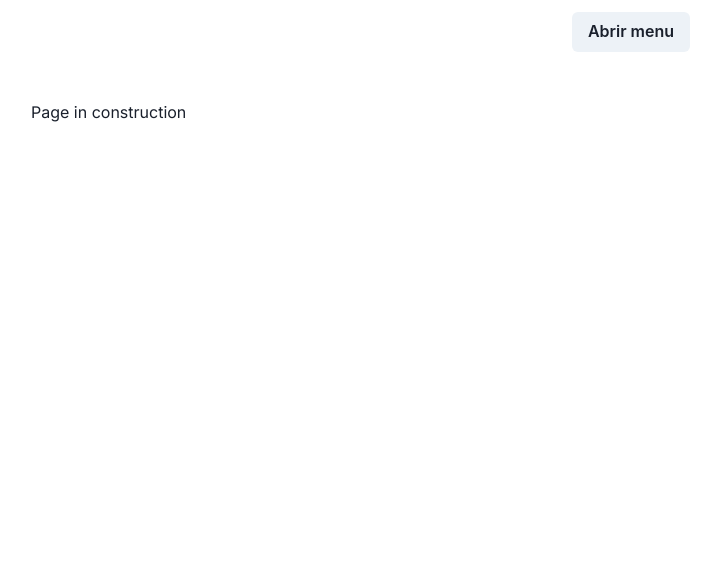
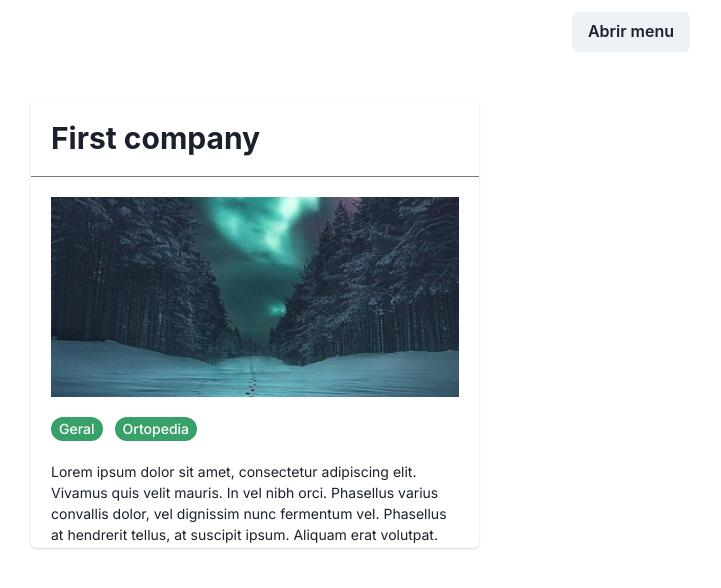
Before and after one commit to Dev-Murilo/health-finder, a Next.js app: page / in a window 1280 px wide. Shown: the top 588 px of the page, without its empty margins (9-730 px from the left). Built offline with nearby package versions, Linux system fonts and the light colour scheme.

Commit message:
feat: creating card for companies

```diff
--- /dev/null
+++ b/components/company-card/CompanyCard.tsx
@@ -0,0 +1,77 @@
+import {
+  Badge,
+  Box,
+  Card,
+  CardBody,
+  CardHeader,
+  CardProps,
+  Divider,
+  Heading,
+  HStack,
+  Image,
+  Stack,
+  Tag,
+  Text,
+} from "@chakra-ui/react";
+
+export interface CompanyCardProps {
+  title: string;
+  specializations: string[];
+  description: string;
+  cardProps?: CardProps;
+}
+
+export function CompanyCard({
+  title,
+  specializations,
+  description,
+  cardProps = {
+    w: "md",
+    h: "md",
+  },
+}: CompanyCardProps) {
+  const generateKey = (prefix: string) => {
+    return `${prefix}_${new Date().getTime()}`;
+  };
+
+  return (
+    <Card {...cardProps}>
+      <CardHeader>
+        <Heading size="lg">{title}</Heading>
+      </CardHeader>
+      <Divider />
+      <CardBody overflowY="auto">
+        <Stack spacing={5}>
+          <Box width="100%" h="200px">
+            <Image
+              objectFit="cover"
+              src="/images/company-image.jpg"
+              boxSize="fit-content"
+              w="100%"
+              h="100%"
+              alt={`Company ${title}`}
+            />
+          </Box>
+          <HStack spacing={3}>
+            {specializations.map((specialization) => (
+              <Tag
+                variant="solid"
+                size="md"
+                colorScheme="green"
+                borderRadius="full"
+                key={generateKey(specialization)}
+              >
+                {specialization}
+              </Tag>
+            ))}
+          </HStack>
+          <Text fontSize="sm">{description}</Text>
+          <Divider />
+          <HStack>
+            <Text fontSize="sm">Localização: Salvador, Ba</Text>
+          </HStack>
+        </Stack>
+      </CardBody>
+    </Card>
+  );
+}
--- /dev/null
+++ b/components/company-card/index.ts
@@ -0,0 +1 @@
+export * from "./CompanyCard";
--- a/components/index.ts
+++ b/components/index.ts
@@ -1,2 +1,3 @@
-export * from './sidebar'
-export * from './head'
+export * from "./sidebar";
+export * from "./head";
+export * from "./company-card";
--- a/pages/index.tsx
+++ b/pages/index.tsx
@@ -1,6 +1,6 @@
 import { Inter } from "@next/font/google";
-import { Text } from "@chakra-ui/react";
-import { Head } from "components";
+import { HStack } from "@chakra-ui/react";
+import { CompanyCard, Head } from "components";
 
 const inter = Inter({ subsets: ["latin"] });
 
@@ -9,7 +9,13 @@ export default function Home() {
     <>
       <Head title="Health finder - Home" />
       <main className={inter.className}>
-        <Text>Page in construction</Text>
+        <HStack>
+          <CompanyCard
+            title="First company"
+            description="Lorem ipsum dolor sit amet, consectetur adipiscing elit. Vivamus quis velit mauris. In vel nibh orci. Phasellus varius convallis dolor, vel dignissim nunc fermentum vel. Phasellus at hendrerit tellus, at suscipit ipsum. Aliquam erat volutpat. Curabitur egestas erat tincidunt posuere egestas. Vivamus quis sodales mauris."
+            specializations={["Geral", "Ortopedia"]}
+          />
+        </HStack>
       </main>
     </>
   );
```
Also changed, not shown: public/images/company-image.jpg (added).
